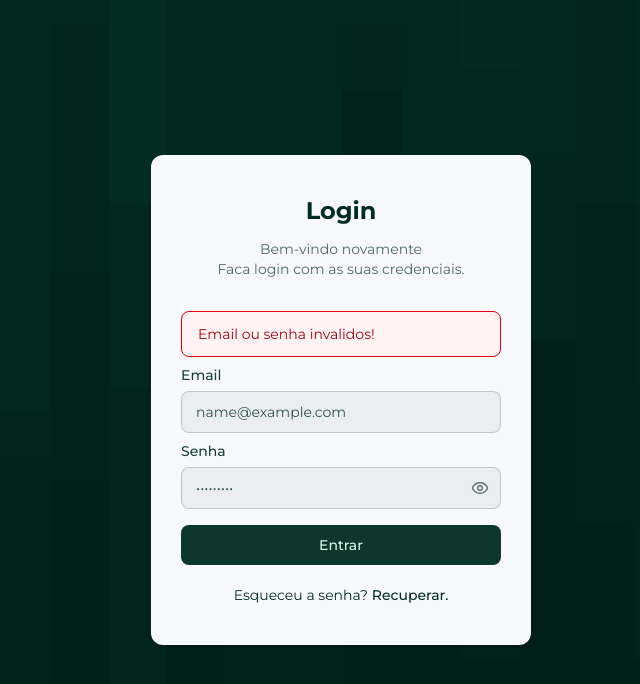
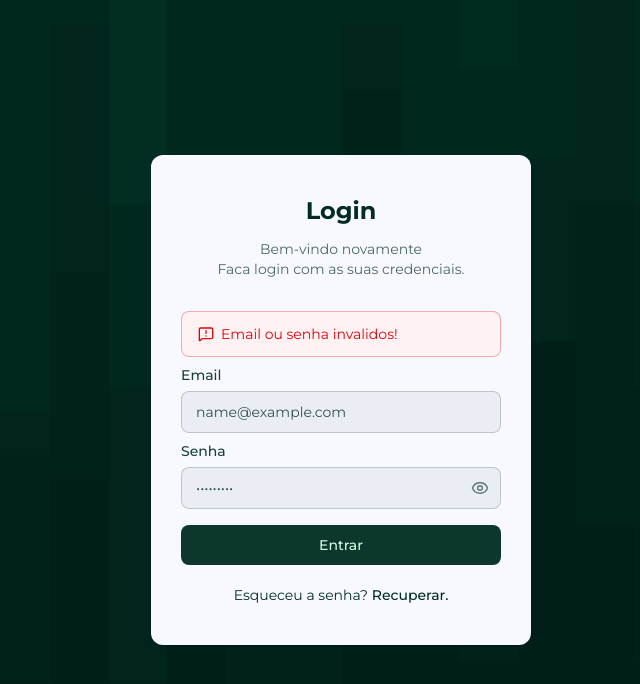
Before and after one commit to leximibellanga/sgtp-chapa, a React (Vite) app in the folder sgtp-frontend/: page /login in a window 1280 px wide. Both pictures are taken after typing "name@example.com", "Sample123" into the empty fields and a click on the button "Entrar". Shown: the top 684 px of the page, without its empty margins (299-939 px from the left). Built offline with nearby package versions, Linux system fonts and the light colour scheme; no server answers.

Commit message:
style(frontend): Adicionar icone de mensagem de alerta quando as credenciais serem invalidas

```diff
--- a/sgtp-frontend/src/pages/auth/LoginPage.jsx
+++ b/sgtp-frontend/src/pages/auth/LoginPage.jsx
@@ -4,6 +4,7 @@ import { useAuth } from "../../hooks/useAuth";
 import Input from "../../components/ui/Input";
 import Button from "../../components/ui/Button";
 import imgUrl from "../../assets/images/img-login.png";
+import { MessageSquareWarning } from "lucide-react";
 
 export default function LoginPage() {
   const [email, setEmail] = useState("");
@@ -55,8 +56,8 @@ export default function LoginPage() {
 
           <div>
             {erro && (
-              <div className="bg-red-50 text-red-800 text-sm border border-red-600 rounded-lg px-4 py-3 mb-2">
-                {erro}
+              <div className="flex items-center gap-1.75 bg-red-50 text-red-600 text-sm border border-red-600/30 rounded-lg px-4 py-3 mb-2">
+                <MessageSquareWarning size={16} /> {erro}
               </div>
             )}
 
```
